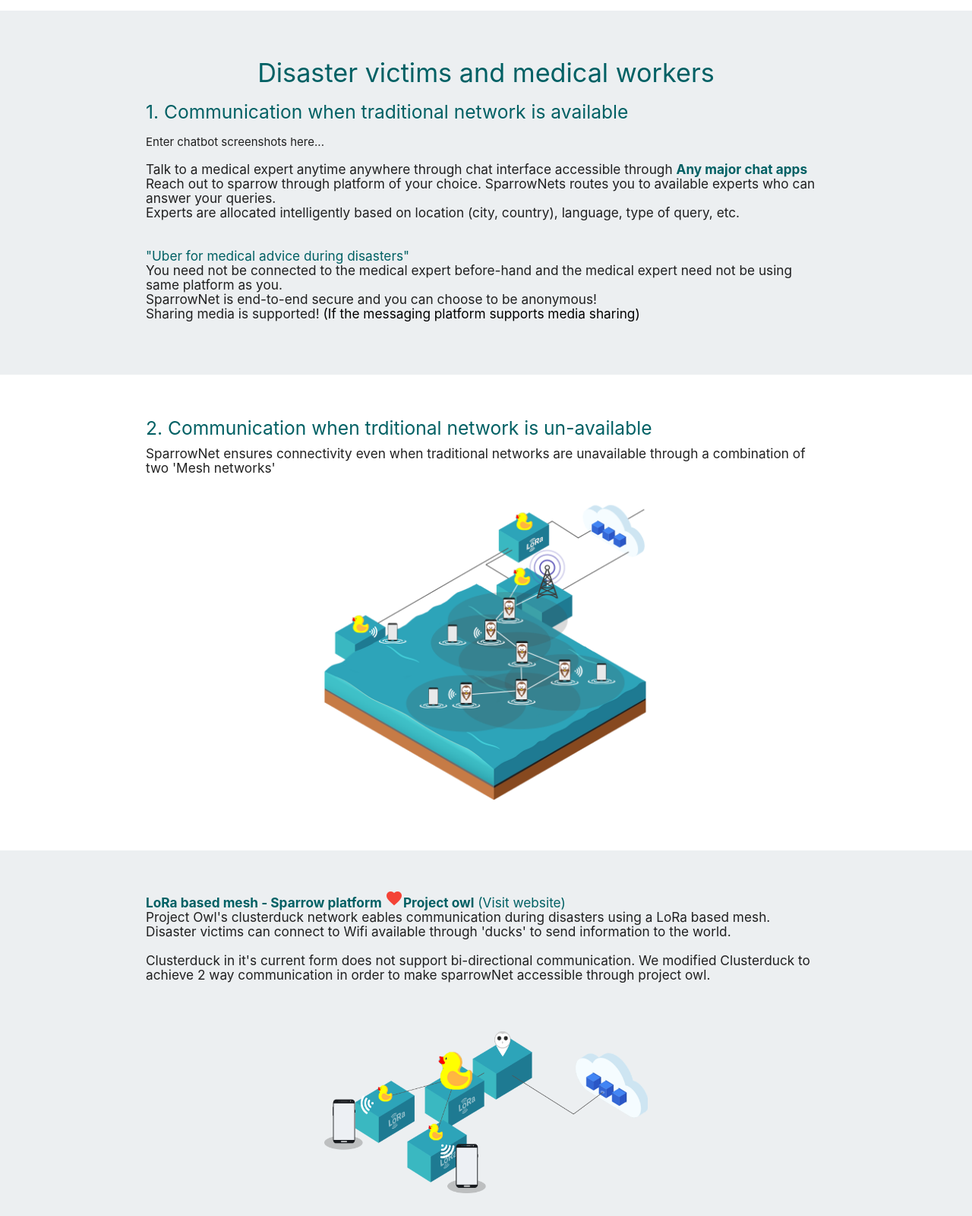
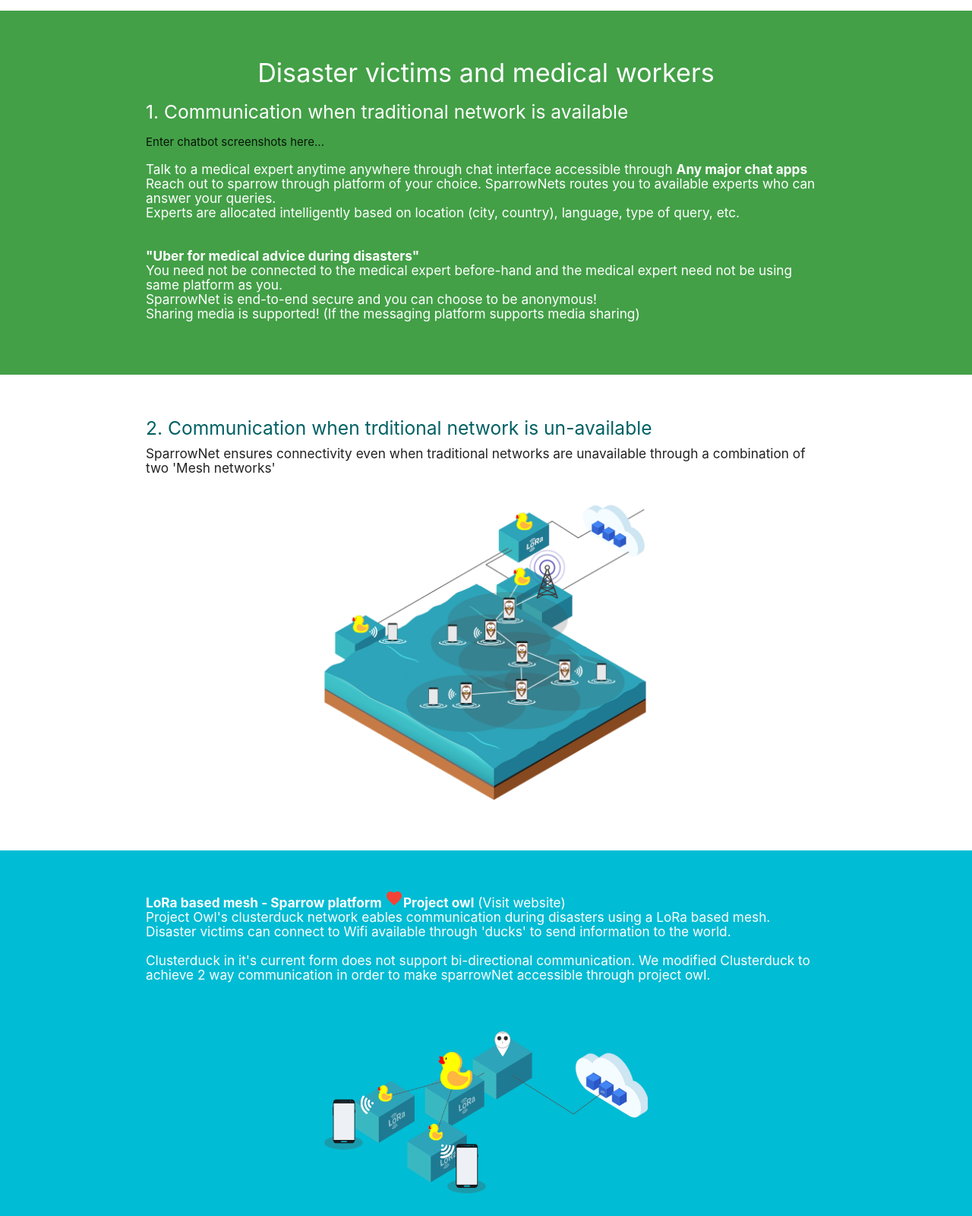
Before and after one commit to sparrow-platform/sparrow, a plain HTML site: page sparrowNet.html in a window 1280 px wide. Shown: the part 1600-3200 px from the top of the page at 76% size. Drawn offline with nearby package versions, Linux system fonts and the light colour scheme.

Commit message:
Minor bugs fixed

```diff
--- a/sparrowNet.html
+++ b/sparrowNet.html
@@ -188,7 +188,7 @@
     </h6> -->
 
     <h6><b class=" cyan-text text-darken-4">Disaster victims and medical workers</b> <br>
-        Can reach medical expertise through any available online / offline communication interfaces (<a href="#connectivity" >Read more</a>)
+        Can reach medical expertise through any available online / offline communication interfaces (<a class="black-text" href="#connectivity" >Read more</a>)
         <br>
         <br>
         <b class=" cyan-text text-darken-4">Medical experts / Community members </b> <br>
@@ -221,26 +221,26 @@
 
 
 <!------------------------------------Connectivity scenario--------------------------------->
-<div id="connectivity" class="blue-grey lighten-5  valign-wrapper" style="padding-top:5vh; padding-bottom:8vh">
+<div id="connectivity" class=" green darken-1   valign-wrapper" style="padding-top:5vh; padding-bottom:8vh">
     <div class="container">
-        <h4 class="row center cyan-text text-darken-4">
+        <h4 class="row center white-text text-darken-4">
             Disaster victims and medical workers
         </h4>
 
-        <h5 class="col cyan-text text-darken-4">
+        <h5 class="col white-text text-darken-4">
              1. Communication when traditional network is available
         </h5>
 
         <p>Enter chatbot screenshots here...</p>
 
-        <h6>
-            Talk to a medical expert anytime anywhere through chat interface accessible through <b class="cyan-text text-darken-4">Any major chat apps</b><br>
+        <h6 class="white-text">
+            Talk to a medical expert anytime anywhere through chat interface accessible through <b class="white-text text-darken-4">Any major chat apps</b><br>
             Reach out to sparrow through platform of your choice. SparrowNets routes you to available experts who can answer your queries. <br>
             Experts are allocated intelligently based on location (city, country), language, type of query, etc.<br><br><br>
-            <span class="cyan-text text-darken-4">"Uber for medical advice during disasters"</span><br>
+            <b class="white-text  ">"Uber for medical advice during disasters"</b><br>
             You need not be connected to the medical expert before-hand and the medical expert need not be using same platform as you.<br>
             SparrowNet is end-to-end secure and you can choose to be anonymous!<br>
-            Sharing media is supported! <span class="black-text">(If the messaging platform supports media sharing)</span>
+            Sharing media is supported! <span class="white-text">(If the messaging platform supports media sharing)</span>
         </h6>
     </div>
 </div>
@@ -265,12 +265,12 @@
 
 
 
-<div id="connectivity" class="blue-grey lighten-5 valign-wrapper" style="padding-top:5vh; padding-bottom: 5vh">
+<div id="connectivity" class=" valign-wrapper" style="padding-top:5vh; padding-bottom: 5vh">
         <div class="container">
-            <h6>
-            <b class="cyan-text text-darken-4">LoRa based mesh - Sparrow platform
+            <h6 class="white-text">
+            <b class="white-text text-darken-4">LoRa based mesh - Sparrow platform
             <span><i class="red-text center valign-wrapper material-icons">favorite</i></span>Project owl</b>
-            <a class="cyan-text text-darken-4" href="http://www.project-owl.com">(Visit website)</a><br>
+            <a class="white-text text-darken-4" href="http://www.project-owl.com">(Visit website)</a><br>
             Project Owl's clusterduck network eables communication during disasters using a LoRa based mesh.
             <br>Disaster victims can connect to Wifi available through 'ducks' to send information to the world.
             <br> <br>Clusterduck in it's current form does not support bi-directional communication. We modified Clusterduck to achieve 2 way communication in order to make sparrowNet accessible through project owl.
@@ -308,7 +308,33 @@
 
 
 
-<div id="connectivity" class="grey lighten-3 valign-wrapper" style="padding-top:5vh; padding-bottom: 8vh">
+
+
+<div id="connectivity" class="orange  darken-3 valign-wrapper" style="padding-top:5vh; padding-bottom: 5vh">
+        <div class="container">
+            <h6 class="white-text">
+
+                <b class="cyan-text text-darken-4"></b><br>
+                SparrowMesh is built for offline first communication. Nodes in SparrowNet (Smartphones i.e users) can move around, carrying data with them.
+                <br><br>
+                Disaster victims can communicate with community around them, and broadcast updates regarding their health and well-being over SparrowNet.
+                <br>
+                Tracking family members is often a major challenge in non-internet situations.
+                SparrowMesh enables communications where traditional networks and fixed mesh networks (Like Project Owl) fail.
+                <div class=" row" >
+                    <img class="col s12 l10 offset-l1 m10 offset-m1" src="images/sparrow/How-mesh-works.png"  >
+                </div>
+
+
+            </h6>
+        </div>
+    </div>
+
+
+
+
+
+<div id="connectivity" class="white lighten-3 valign-wrapper" style="padding-top:5vh; padding-bottom: 8vh">
     <div class="container">
         <h6 class="center">
             <b class="center cyan-text text-darken-4">Connectivity options</b><br>
@@ -347,6 +373,11 @@
 
     </div>
 </div>
+
+
+
+
+
 
 <!------------------------------------Connectivity scenario--------------------------------->
 
```
Also changed, not shown: images/sparrow/How-mesh-works.png (added).
